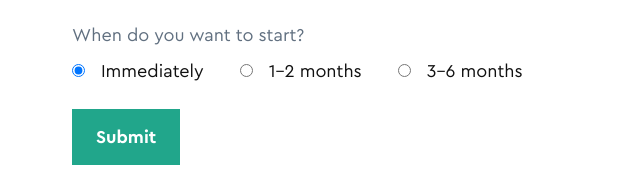
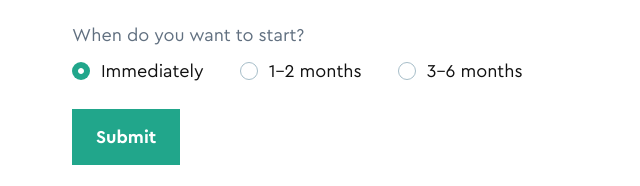
Before and after one commit to olenakotsan/flexum-spike, a website: page public/index.html in a window 1280 px wide. Shown: the part 640-826 px from the top of the page, 0-640 px from the left. Drawn offline with Linux system fonts and the light colour scheme.

Commit message:
Style radio-buttons

```diff
--- a/public/index.html
+++ b/public/index.html
@@ -77,17 +77,21 @@
                 <div class="mb-6">
                     <legend class="pb-2 text-neutrals-500">When do you want to start?</legend>
                     <div class="flex flex-wrap gap-x-9 text-neutrals-1000">
-                        <label>
-                            <input class="mr-[11px]" type="radio" checked name="user_time" value="Immediately">
-                            Immediately
+                        <label class="label">
+                            <input class="radio-input input-checked appearance-none" type="radio" checked
+                                name="user_time" value="Immediately">
+                            <span class="radio"></span>
+                            <span>Immediately</span>
                         </label>
-                        <label>
-                            <input class="mr-[11px]" type="radio" name="user_time" value="1-2 months">
-                            1-2 months
+                        <label class="label">
+                            <input class="radio-input appearance-none" type="radio" name="user_time" value="1-2 months">
+                            <span class="radio"></span>
+                            <span>1-2 months</span>
                         </label>
-                        <label>
-                            <input class="mr-[11px]" type="radio" name="user_time" value="3-6 months">
-                            3-6 months
+                        <label class="label">
+                            <input class="radio-input appearance-none" type="radio" name="user_time" value="3-6 months">
+                            <span class="radio"></span>
+                            <span>3-6 months</span>
                         </label>
                     </div>
                 </div>
@@ -123,6 +127,17 @@
                 event.target.classList.remove("border-neutrals-300");
             });
         });
+
+        const radioInputs = document.querySelectorAll(".radio-input");
+
+        radioInputs.forEach((input) => {
+            input.addEventListener('change', (event) => {
+                radioInputs.forEach((currentInput) => {
+                    currentInput.classList.remove("input-checked");
+                });
+                event.target.classList.add("input-checked");
+            });
+        });
     </script>
 </body>
 
--- a/src/input.css
+++ b/src/input.css
@@ -41,3 +41,15 @@
 .input {
   @apply border-b outline-none focus-visible:border-primary-500 placeholder-neutrals-500 py-3.5 mb-6 w-full;
 }
+
+.label {
+  @apply flex items-center cursor-pointer;
+}
+
+.radio {
+  @apply w-[18px] h-[18px] mr-[11px] bg-center bg-[url('./radio-buttons/default-unchecked.svg')] hover:bg-[url('./radio-buttons/hover-unchecked.svg')];
+}
+
+.input-checked + .radio {
+  @apply bg-[url('./radio-buttons/default-checked.svg')] hover:bg-[url('./radio-buttons/hover-checked.svg')];
+}
```
Also changed, not shown: public/output.css, public/radio-buttons/default-checked.svg (added), public/radio-buttons/default-unchecked.svg (added), public/radio-buttons/hover-checked.svg (added), public/radio-buttons/hover-unchecked.svg (added).
